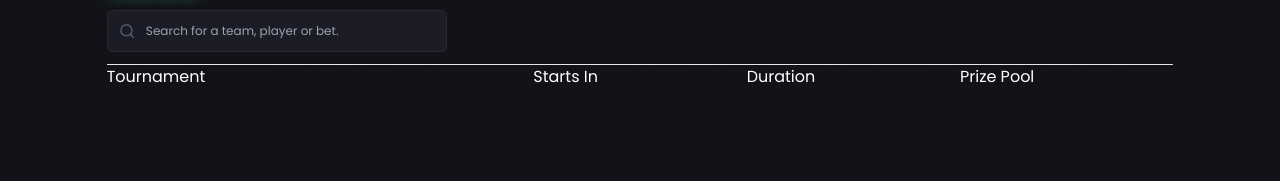
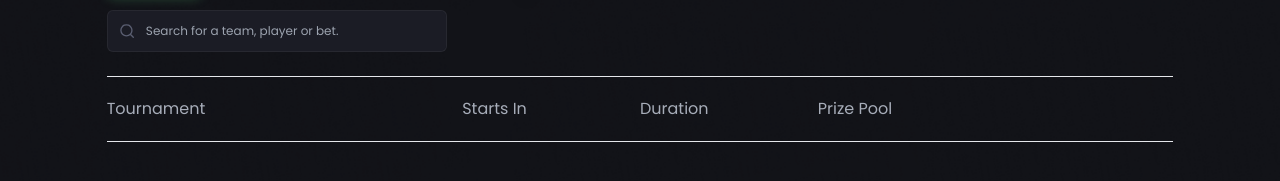
Before and after one commit to Hy-Nguyen/daily-draft, a React (Create React App) app: page / in a window 1280 px wide. Shown: the part 723-904 px from the top of the page. Built offline with nearby package versions, Linux system fonts and the light colour scheme.

Commit message:
added spacing between elements

```diff
--- a/src/components/Landing/LobbyTable.tsx
+++ b/src/components/Landing/LobbyTable.tsx
@@ -10,7 +10,7 @@ export default function LobbyTable() {
 	return (
 		<>
 			<div id='header' className="flex">
-				<div id='left' className=" w-full">
+				<div id='left' className=" w-full justify-evenly">
 					<div className='my-2 flex space-x-2'>
 						<h1>Available Games</h1>
 						<p className='h-[20px] w-[20px] rounded-full bg-[#5A5C71] text-center text-black'>
@@ -63,15 +63,16 @@ export default function LobbyTable() {
 					</div>
 				</div>
 			</div>
-			<div id="table-content">
+			<div id="table-content" className="my-3">
 				<div id="header">
 					<hr />
-					<div className="flex">
-						<h1 className="w-2/5">Tournament</h1>
-						<h1 className="w-1/5">Starts In</h1>
-						<h1 className="w-1/5">Duration</h1>
-						<h1 className="w-1/5">Prize Pool</h1>
+					<div className="flex my-5 text-[16px] text-[#A7ADB9]">
+						<h1 className="w-2/6">Tournament</h1>
+						<h1 className="w-1/6">Starts In</h1>
+						<h1 className="w-1/6">Duration</h1>
+						<h1 className="w-1/6">Prize Pool</h1>
 					</div>
+					<hr />
 				</div>
 			</div>
 		</>
```
